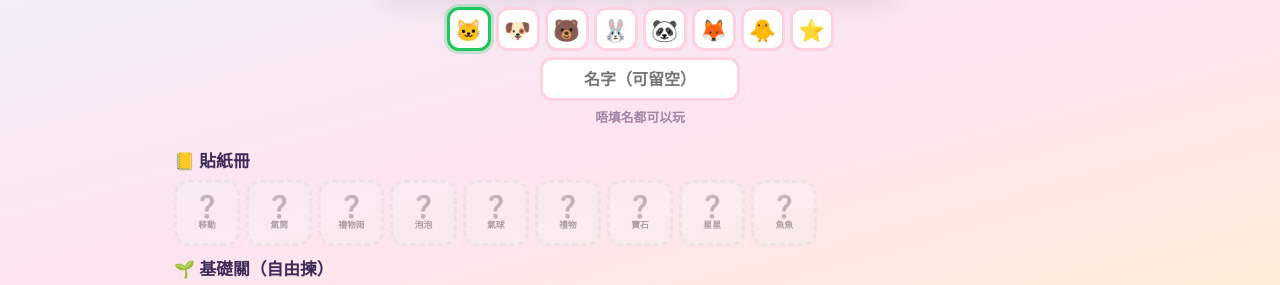
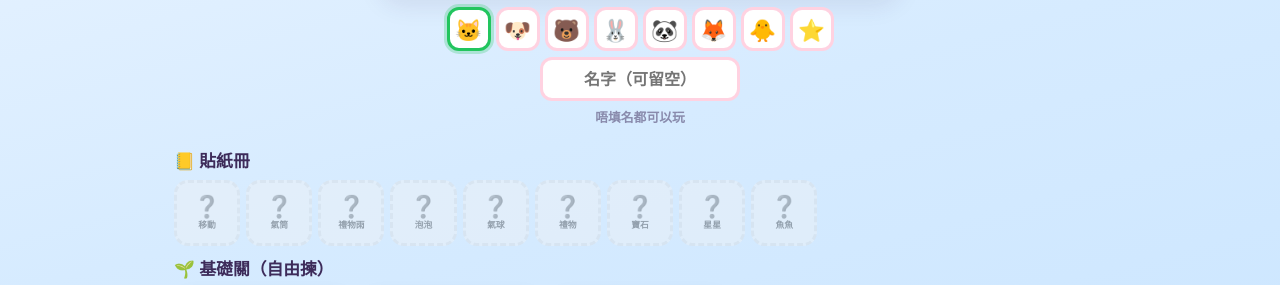
Before and after one commit to ihateusingai-beep/mouse-master-hub, a plain HTML site: page index.html in a window 1280 px wide. Shown: the part 220-505 px from the top of the page. Drawn offline with Linux system fonts and the light colour scheme.

Commit message:
style: light blue hub background
Replace pink/yellow gradient with soft school-blue wash.

```diff
--- a/index.html
+++ b/index.html
@@ -9,7 +9,7 @@
 html, body {
   height: 100%;
   font-family: "PingFang HK", "Noto Sans TC", "Microsoft JhengHei", system-ui, sans-serif;
-  background: linear-gradient(165deg, #E8F4FF 0%, #FFE4F1 45%, #FFF3C4 100%);
+  background: linear-gradient(165deg, #EAF4FF 0%, #D6EBFF 45%, #C8E4FF 100%);
   color: #3D2B5A;
   -webkit-user-select: none; user-select: none;
   -webkit-touch-callout: none; touch-action: manipulation;
```
